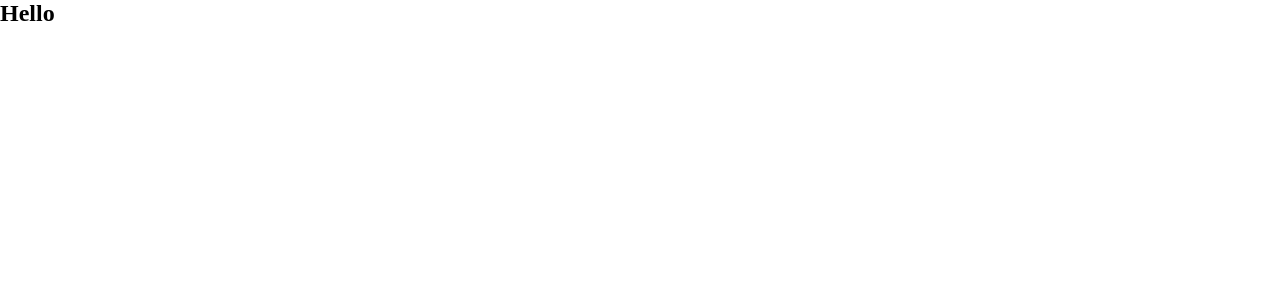
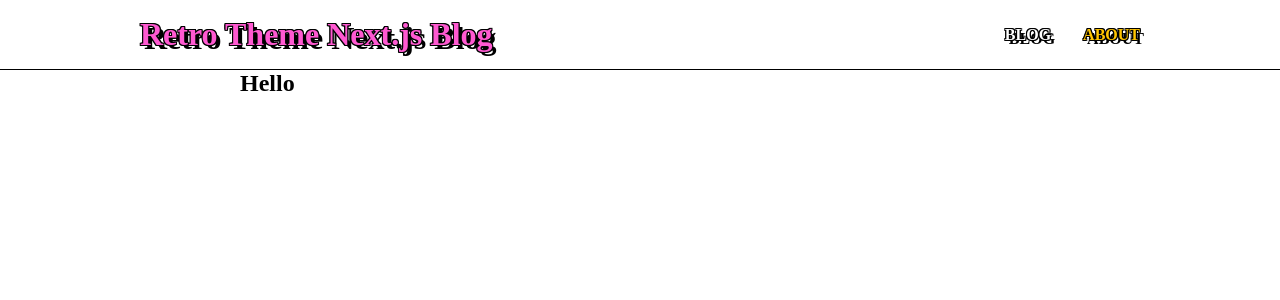
Before and after one commit to borachoidev/retro-theme-nextjs-blog, a Next.js app: page / in a window 1280 px wide. Shown: the top 300 px of the page. Built offline with nearby package versions, Linux system fonts and the light colour scheme; a web font is replaced by a local one.

Commit message:
:sparkles: 홈화면 layout 추가

```diff
--- a/src/pages/index.tsx
+++ b/src/pages/index.tsx
@@ -1,7 +1,9 @@
 import type { NextPage } from 'next'
 import Head from 'next/head'
+import { ReactElement } from 'react'
+import BaseLayout from 'src/layouts/base'
 
-const Home: NextPage = () => {
+const Home = () => {
   return (
     <div>
       <Head>
@@ -13,3 +15,7 @@
 }
 
 export default Home
+
+Home.getLayout = function getLayout(page: ReactElement) {
+  return <BaseLayout>{page}</BaseLayout>
+}
```
